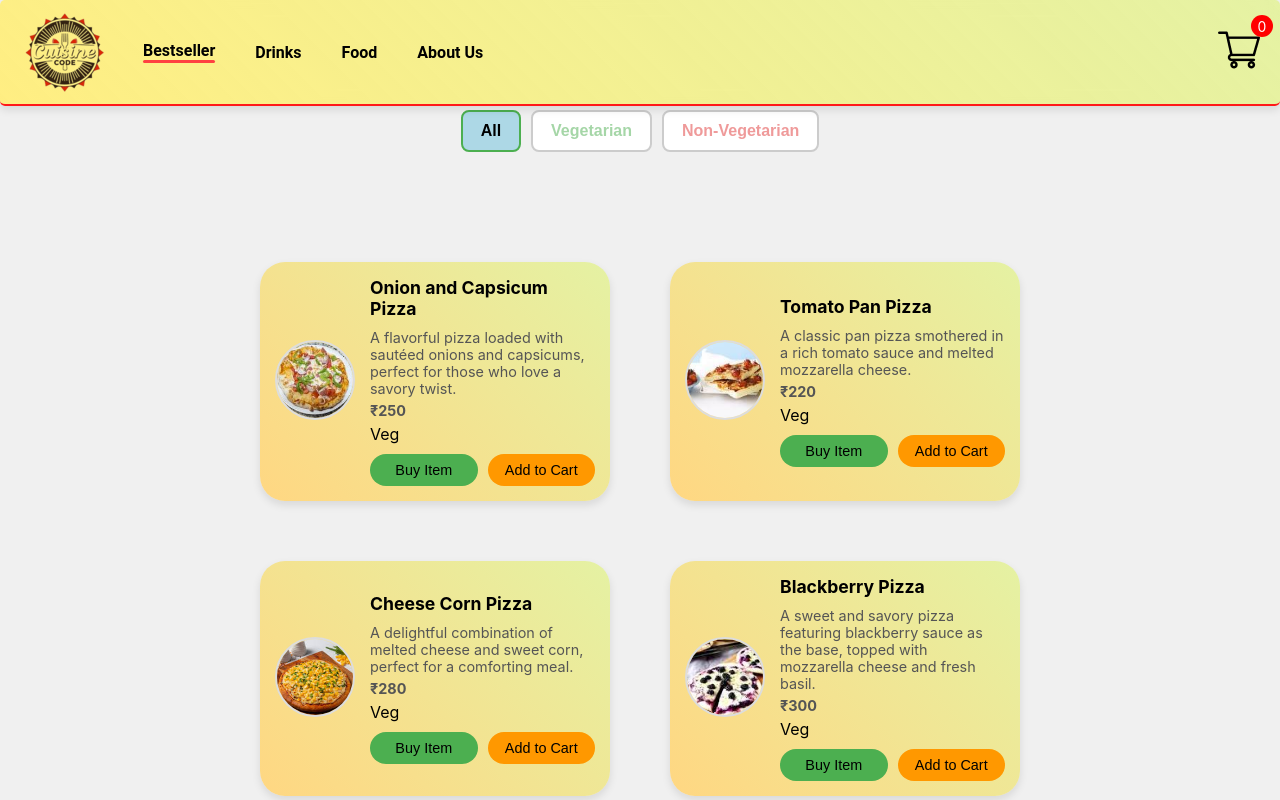
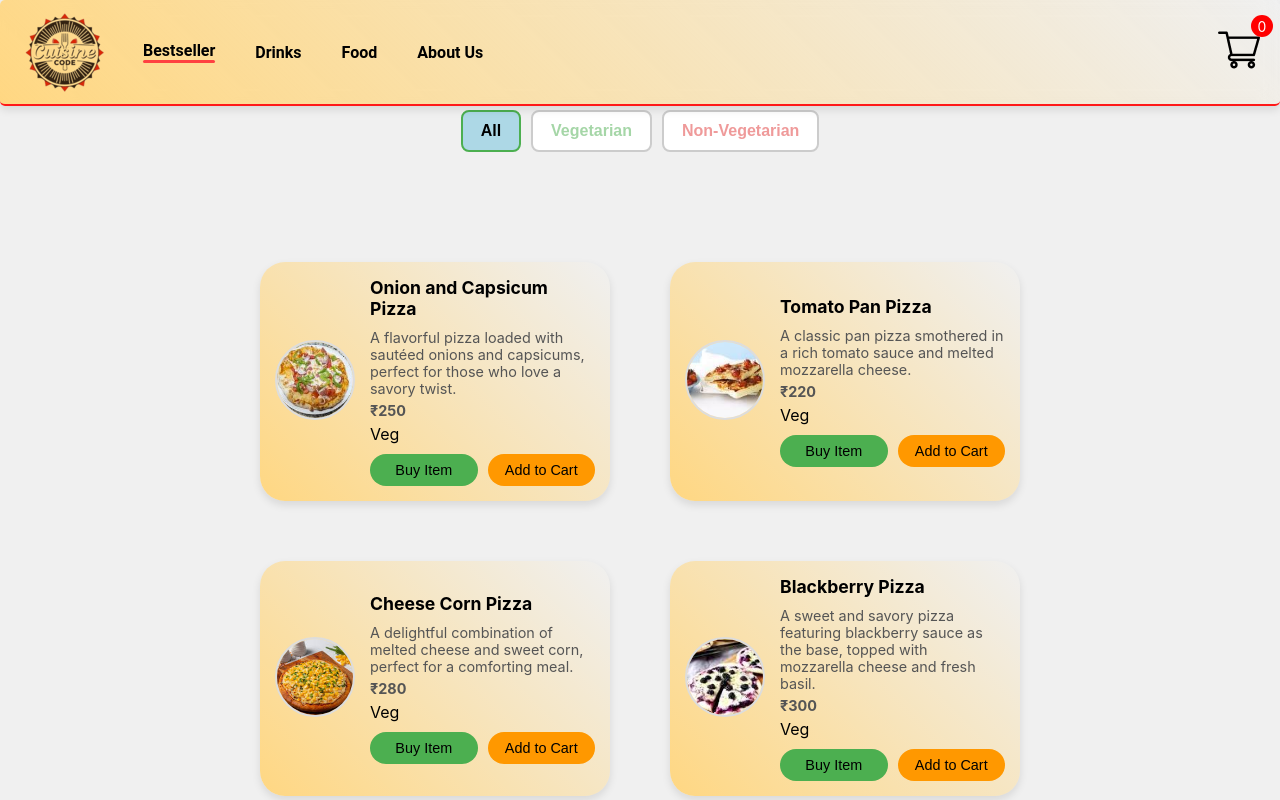
Before and after one commit to Code-Cusine/Food-ordering-and-MS, a React (Create React App) app: page /foods in a window 1280 px wide. Shown: the top 800 px of the page. Built offline with nearby package versions, Linux system fonts and the light colour scheme.

Commit message:
changed colors

```diff
--- a/src/components/Items/combined-item-styles.css
+++ b/src/components/Items/combined-item-styles.css
@@ -12,7 +12,7 @@
 /* Item box styles */
 .item-box,
 .food-box {
-    background: linear-gradient(45deg,#ffd782, #e1f28bc2 );
+    background: linear-gradient(45deg,#ffd782, #defa5300 );
     border-radius: 25px;
     box-shadow: 0 4px 8px rgba(0, 0, 0, 0.1);
     width: 350px;
--- a/src/components/Navbar/Navbar.css
+++ b/src/components/Navbar/Navbar.css
@@ -11,7 +11,7 @@
     justify-content: space-between;
     box-shadow: 0 4px 8px rgba(0, 0, 0, 0.1); /* Optional shadow for depth */
     border-bottom: 2px solid #ff1919; /* Adds a line below the navbar */
-    background: linear-gradient(45deg,#ffee82, #e1f28bc2 );
+    background: linear-gradient(45deg,#ffd782, #defa5300 );
     backdrop-filter: blur(10px);
     border-radius: 5px;
     padding: 8px 20px;
```
